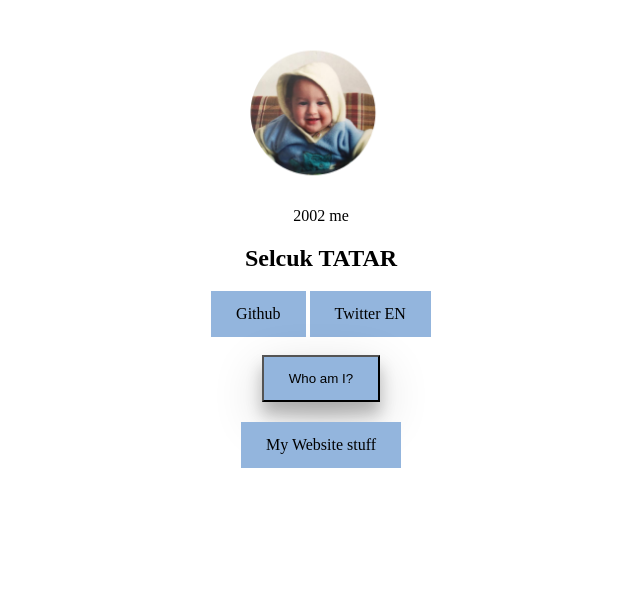
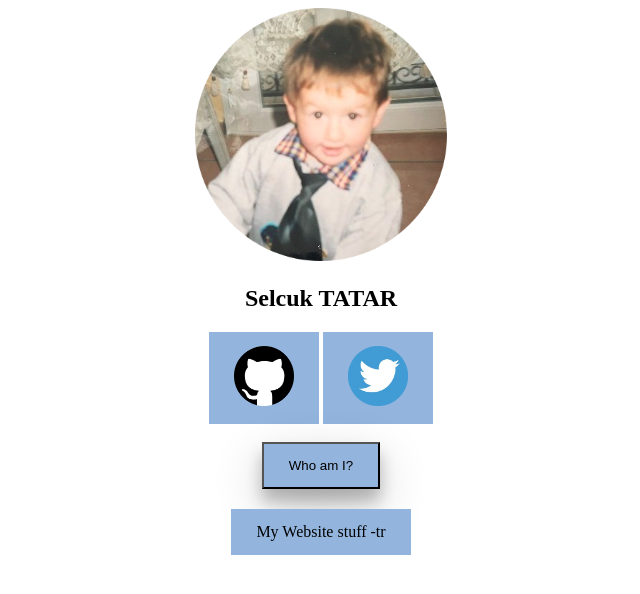
Before and after one commit to tansionline/-blog, a plain HTML site: page html/index.html in a window 1280 px wide. Shown: the whole page, without its empty margins (319-959 px from the left). Drawn offline with Linux system fonts and the light colour scheme.

Commit message:
changed something

```diff
--- a/css/main.css
+++ b/css/main.css
@@ -1,6 +1,16 @@
 body {
     background-color: white;
 }
+#twitter {
+    height: 60px;
+    width: 60px;
+}
+
+#github {
+    height: 60px;
+    width: 60px;
+}
+
 button {
     background-color: rgb(147, 181, 221);
     color: black;
--- a/html/index.html
+++ b/html/index.html
@@ -10,18 +10,22 @@
 </head>
 <body>
 <div id="mainphoto">
-        <img id="me" src="../photos/me2002.png">
+        <img id="me" src="../photos/me.png">
 </div>
-        <p id="p">2002 me</p>
+
 <div id="headerr">
     <h2>Selcuk TATAR </h2>
-        <a href="https://github.com/tansionline" target="blank">Github</a>
-        <a href="https://twitter.com/devmikeblack" target="blank">Twitter EN</a>
+    <a href="https://github.com/tansionline" target="_blank">
+        <img id="github" src="../photos/github.png">
+    </a>
+    <a href="https://twitter.com/devmikeblack" target="_blank">
+        <img id="twitter" src="../photos/twitter.png">
+    </a>
         <br> <br>
         <button  onclick="script()">Who am I?</button>
         <h2 id="script"></h2>
 
-        <a href="https://sites.google.com/view/karmamanyak">My Website stuff</a>
+        <a href="https://sites.google.com/view/karmamanyak">My Website stuff -tr</a>
 </div>
 <div id="blogs">
 
```
Also changed, not shown: photos/github.png (added), photos/me.png (added), photos/me2002.png (deleted), photos/twitter.png (added).
